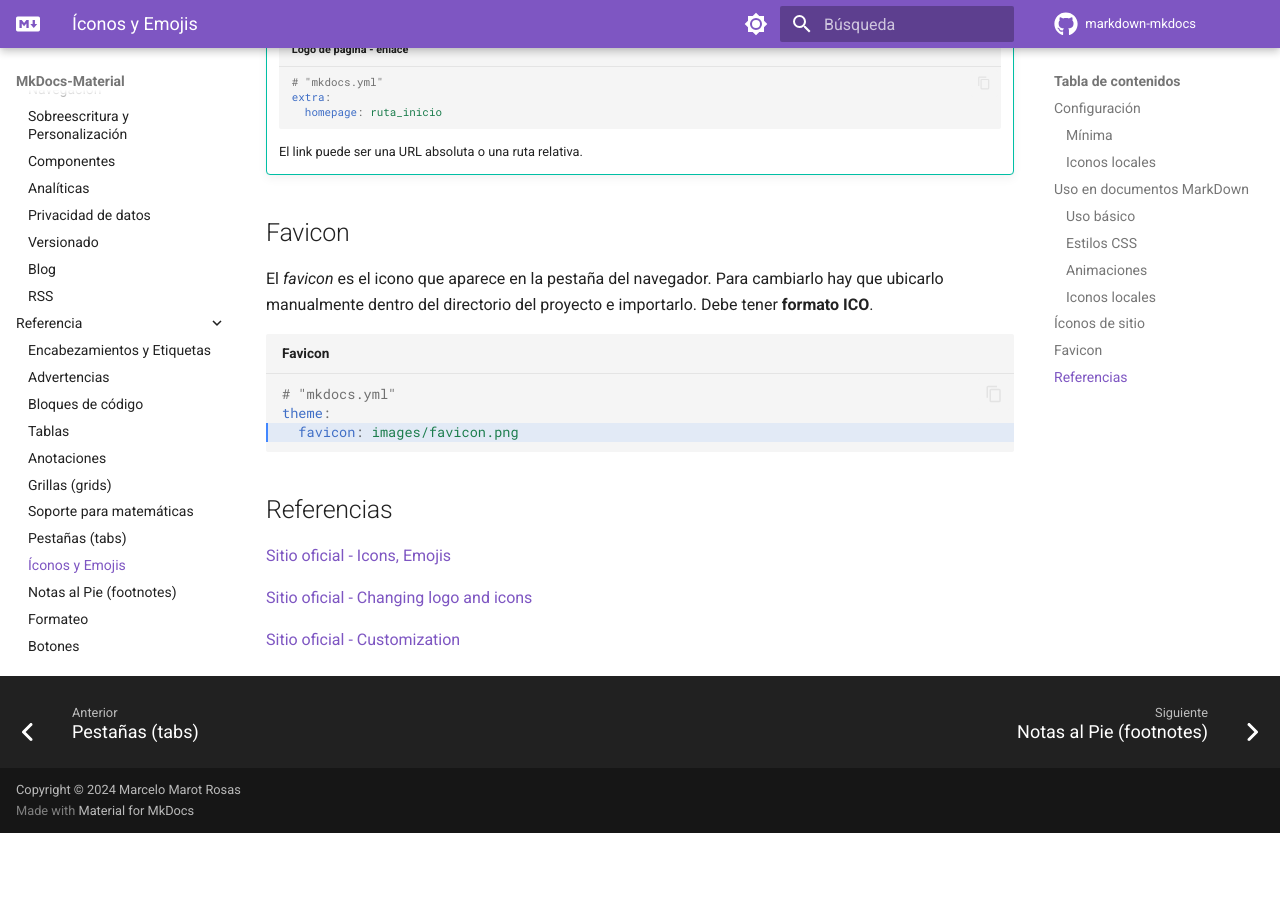
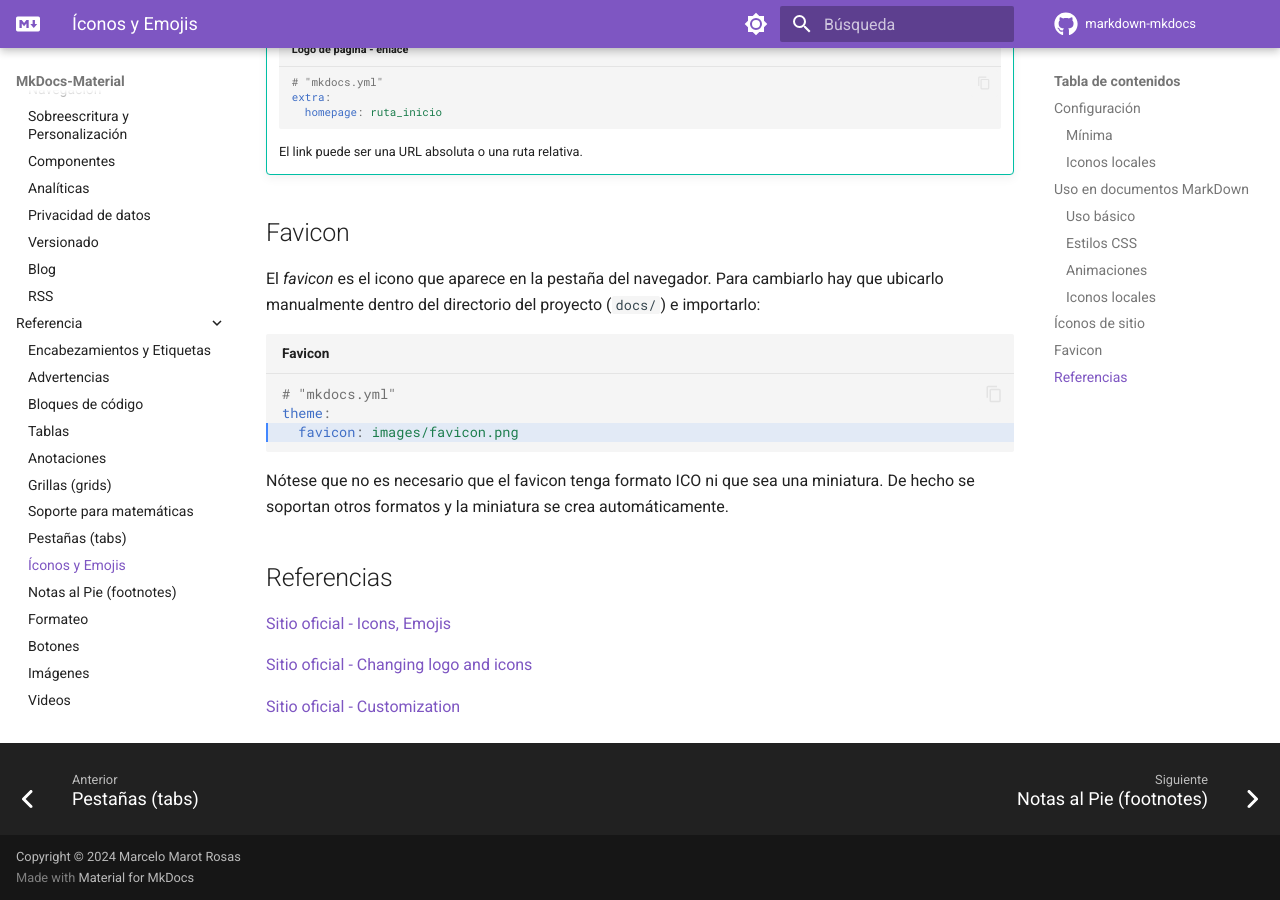
Before and after one commit to alejrot/markdown-mkdocs, an MkDocs documentation site: the page built from docs/mkdocs-material/referencia/iconos_emojis.md, in a window 1280 px wide and 900 px high, scrolled down 5572 px. Built offline with MkDocs 1.6.1 and Material for MkDocs 9.7.7, drawn with Linux system fonts in a browser that asks for light colours; plug-ins that fetch from the network failed and are left out; comment, search, counter and statistics services are not loaded; before the commit the page ends 6405 px from its top, so only the background shows below that.

Commit message:
Mkdocs - Favicon reexplicado

````diff
--- a/docs/mkdocs-material/referencia/iconos_emojis.md
+++ b/docs/mkdocs-material/referencia/iconos_emojis.md
@@ -262,7 +262,7 @@
 
 ## Favicon
 
-El *favicon* es el icono que aparece en la pestaña del navegador. Para cambiarlo hay que ubicarlo manualmente dentro del directorio del proyecto e importarlo. Debe tener **formato ICO**.
+El *favicon* es el icono que aparece en la pestaña del navegador. Para cambiarlo hay que ubicarlo manualmente dentro del directorio del proyecto (`docs/`) e importarlo:
 
 
 ``` yaml title="Favicon" hl_lines="3"
@@ -270,6 +270,8 @@
 theme:
   favicon: images/favicon.png
 ```
+
+Nótese que no es necesario que el favicon tenga formato ICO ni que sea una miniatura. De hecho se soportan otros formatos y la miniatura se crea automáticamente.
 
 
 
--- a/mkdocs.yml
+++ b/mkdocs.yml
@@ -14,7 +14,7 @@
 
 theme:
   name: material
-  # favicon: images/favicon.png   # no anda
+  # favicon: images/favicon.png
   icon:
     #icono de pagina
     logo: simple/markdown
````
